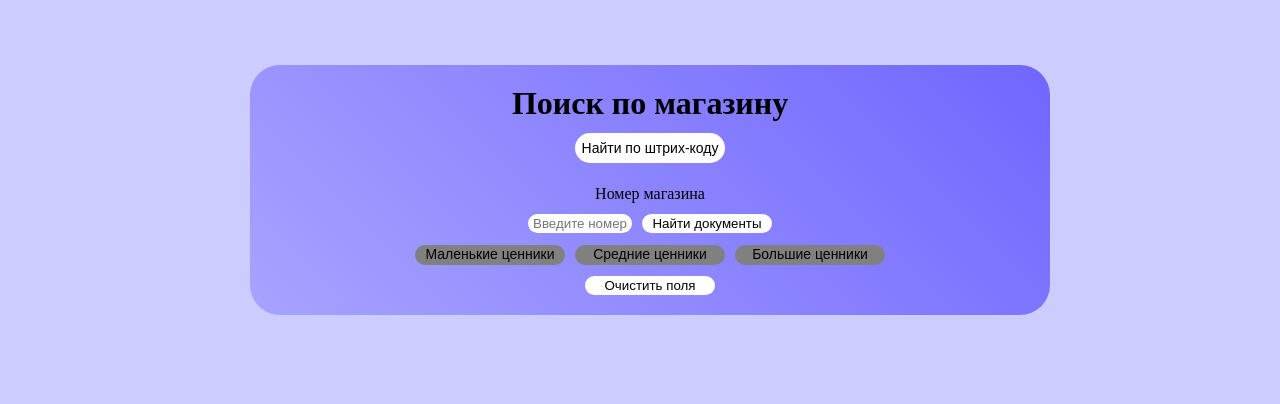
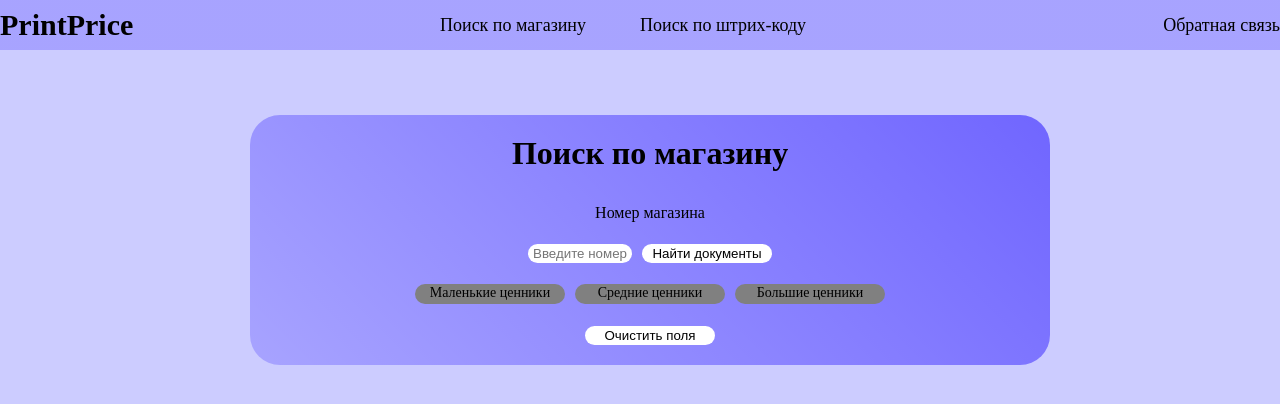
Before and after one commit to eterlate/parfum_pricetag, a React (Create React App) app in the folder client/: page / in a window 1280 px wide. Shown: the top 404 px of the page. Built offline with nearby package versions, Linux system fonts and the light colour scheme.

Commit message:
header added and pagebreaks edit

```diff
--- a/client/src/App.js
+++ b/client/src/App.js
@@ -1,15 +1,18 @@
 import React from 'react'
 import { userRoutes } from "./Routes";
 import { BrowserRouter as Router } from "react-router-dom";
-import {CookiesProvider} from 'react-cookie'
+import { CookiesProvider } from 'react-cookie'
+import Header from './components/Header';
 
 
 function App() {
   const routes = userRoutes()
   return (
     <CookiesProvider>
+
       <Router>
         <div>
+          <Header />
           {routes}
         </div>
       </Router>
--- /dev/null
+++ b/client/src/components/Header.jsx
@@ -0,0 +1,23 @@
+import React from 'react'
+import { Link } from 'react-router-dom'
+
+
+const Header = () => {
+    return (
+            <header>
+                <div className='nav_block'>
+                    <h1 style={{fontSize:'30px'}} className='navlink'>PrintPrice</h1>
+                </div>
+                <div className='nav_block'>
+                    <Link className='navlink' to='/'>Поиск по магазину</Link>
+                    <Link className='navlink' to='/find'>Поиск по штрих-коду</Link>
+                </div>
+                <div className='nav_block'>
+                    <a className='navlink' href="https://t.me/shkinev">Обратная связь</a>
+                </div>
+
+            </header>
+    )
+}
+
+export default Header
--- a/client/src/index.css
+++ b/client/src/index.css
@@ -1,21 +1,25 @@
 /* print page */
 @media print {
-
     .header-left-top,
     .a-right-bottom,
     .time-right-bottom,
-    a {
+    a, div#header {
         display: none;
     }
 
     .pagebreak {
         width: 100%;
-        height: 170px;
+        height: 180px;
         color: white;
     }
     .pagebreakMedium {
         width: 100%;
         height: 180px;
+        color: white;
+    }
+    .pagebreakBig {
+        width: 100%;
+        height: 185px;
         color: white;
     }
 
@@ -28,6 +32,13 @@
         -webkit-print-color-adjust: exact;
         print-color-adjust: exact;
     }
+    .tagContainer .printPageButtons{
+        display: none;
+    }
+    header h1{
+        display: none;
+    }
+
 }
 
 * {
@@ -62,6 +73,7 @@ dd {
     margin: 0;
 }
 
+
 /* main page */
 .main {
     width: 1300px;
@@ -83,6 +95,37 @@ dd {
     align-items: center;
     background-image: linear-gradient(45deg, rgba(21, 0, 255, 0.2), rgba(21, 0, 255, 0.5));
     border-radius: 30px;
+}
+
+header{
+    height: 50px;
+    background-image: linear-gradient(45deg, rgba(21, 0, 255, 0.2), rgba(21, 0, 255, 0.2));
+    display: flex;
+    flex-direction: row;
+    justify-content: space-between;
+    align-items: center;
+}
+
+.nav_block{
+    display: flex;
+    justify-content: center;
+    /* width: 300px; */
+}
+
+.navlink{
+    /* margin-right: 20px; */
+    font-size: 18px;
+    background-color: transparent;
+    width: 200px;
+    text-decoration: none;
+    color: black;
+}
+.nav_block:first-child{
+    text-align: left;
+}
+
+.nav_block:last-child{
+    text-align: right;
 }
 
 .form input,
@@ -224,7 +267,7 @@ select {
     justify-content: space-between;
     width: 400px;
 }
-.printPageButtons button, a{
+.printPageButtons button{
     display: flex;
     justify-content: center;
     width: 100px;
@@ -239,7 +282,21 @@ select {
     align-items: center;
     cursor: pointer;
 }
-
+.printPageButtons a{
+    display: flex;
+    justify-content: center;
+    width: 100px;
+    height: 30px;
+    border-radius: 10px;
+    border: 1px solid transparent;
+    background-color: white;
+    text-decoration: none;
+    color: black;
+    font-family: Arial, Helvetica, sans-serif;
+    font-size: 14px;
+    align-items: center;
+    cursor: pointer;
+}
 
 
 /* --------------------------------------------------------------------------------small pricetag */
--- a/client/src/pages/FindPage.jsx
+++ b/client/src/pages/FindPage.jsx
@@ -124,7 +124,15 @@ const FindPage = () => {
             <div className='main'>
                 <form className='form_find' onSubmit={submitHandler}>
                     <h1>Поиск по штрих-коду</h1>
-                    <Link className='barcodeButton' to='/'>Найти по магазину</Link>
+                    <label htmlFor="mag">Номер магазина</label>
+                    <input
+                        type="text"
+                        name='mag'
+                        onChange={changeFormHandler}
+                        value={form.mag}
+                        placeholder='Введите номер магазина'
+                    />
+
                     <label htmlFor="barcode">Штрих-код</label>
                     <input
                         type="text"
@@ -134,16 +142,9 @@ const FindPage = () => {
                         placeholder='Введите штрих-код'
                     />
 
-                    <label htmlFor="mag">Номер магазина</label>
-                    <input
-                        type="text"
-                        name='mag'
-                        onChange={changeFormHandler}
-                        value={form.mag}
-                        placeholder='Введите номер магазина'
-                    />
+                    <button className='searchButton' type='submit' disabled={loading}>Добавить</button>
 
-                    <div style={{ display: 'flex', flexDirection: 'row' }}>
+                    <div style={{ display: 'flex', flexDirection: 'row', marginTop:'20px' }}>
                         {items.length == 0 ?
                             <>
                                 <Link style={{ marginRight: '10px' }} className='showButtonDisabled' to='/find'>Маленькие ценники</Link>
@@ -161,7 +162,7 @@ const FindPage = () => {
 
                     </div>
 
-                    <button className='searchButton' type='submit' disabled={loading}>Добавить</button>
+
                     <button type='button' className='searchButton' onClick={clearHandler}>Очистить поля</button>
 
                 </form>
--- a/client/src/pages/MainPage.jsx
+++ b/client/src/pages/MainPage.jsx
@@ -148,7 +148,6 @@ const MainPage = () => {
                 <form className='form' onSubmit={docHandler}>
 
                     <h1>Поиск по магазину</h1>
-                    <Link className='barcodeButton' to='/find' >Найти по штрих-коду</Link>
                     <label htmlFor="mag_number" style={{paddingTop:'10px'}}>Номер магазина</label>
                     <div>
                         <input
--- a/client/src/pages/PrintBigPage.jsx
+++ b/client/src/pages/PrintBigPage.jsx
@@ -26,7 +26,7 @@ function PrintBigPage() {
                         )
                         if (row == 14) {
                             mass.push(
-                                <div key={el.itemCode + i + 'pagebreak'} className='pagebreak'></div>
+                                <div key={el.itemCode + i + 'pagebreak'} className='pagebreakBig'></div>
                             )
                             row = 0
                         }
```
Lines whose indentation alone changed are shown as unchanged.
